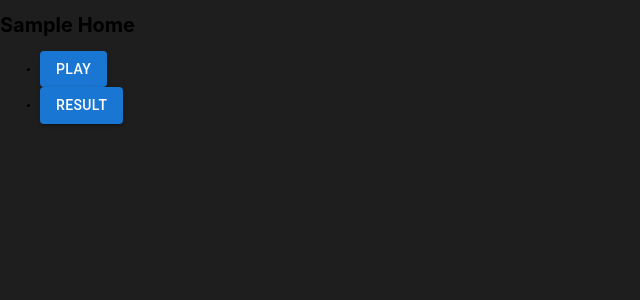
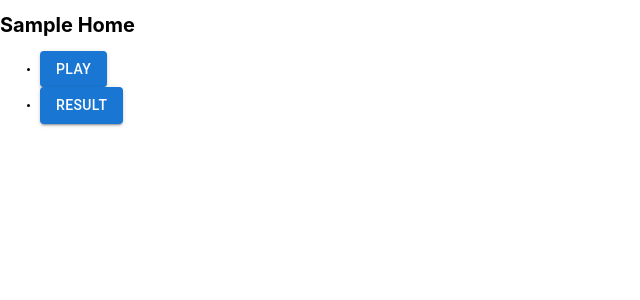
Before and after one commit to LoliGothic/pokemon-typing, a React (Create React App) app: page / in a window 1280 px wide. Shown: the top 300 px of the page, without its empty margins (0-640 px from the left). Built offline with nearby package versions, Linux system fonts and the light colour scheme.

Commit message:
update: デフォルトの背景を白

```diff
--- a/src/index.css
+++ b/src/index.css
@@ -6,7 +6,6 @@ body {
 	-webkit-font-smoothing: antialiased;
 	-moz-osx-font-smoothing: grayscale;
 	font-size: 62.5%;
-	background-color: #1e1e1e;
 }
 
 * {
```
